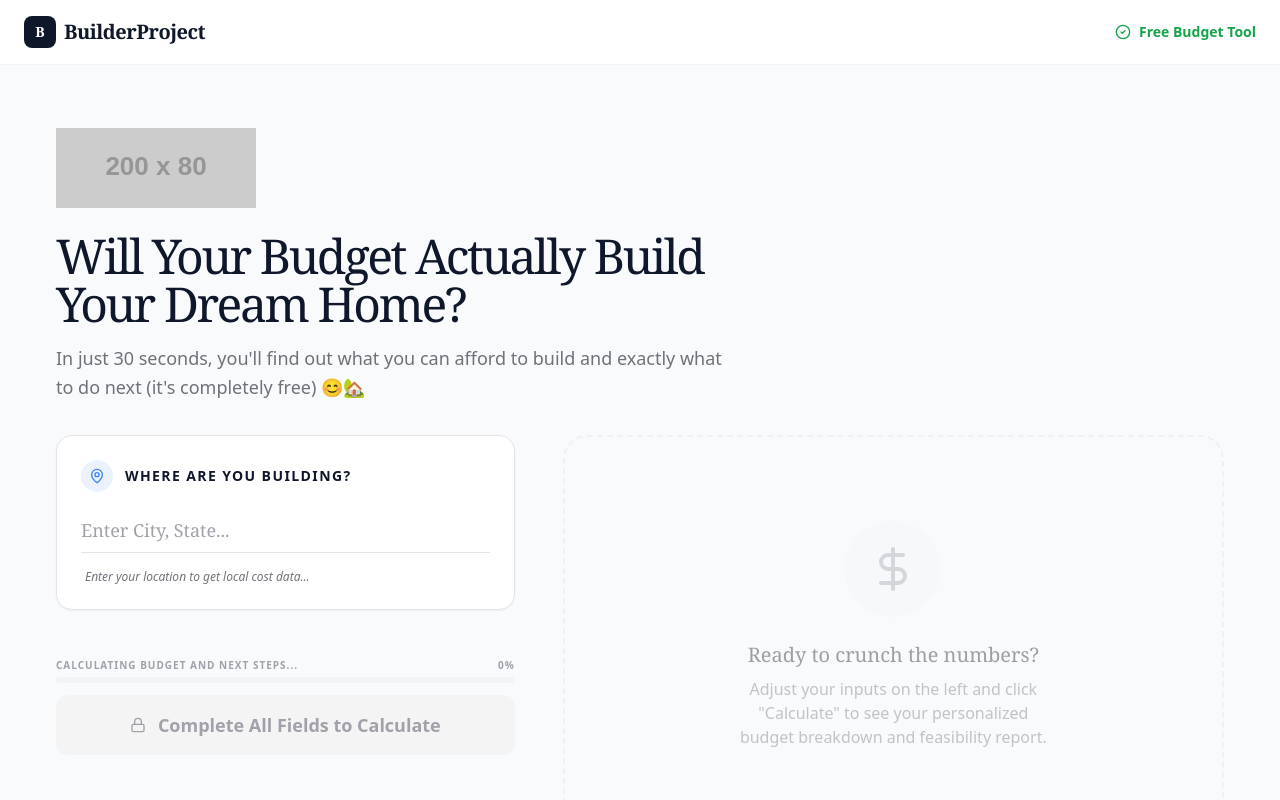
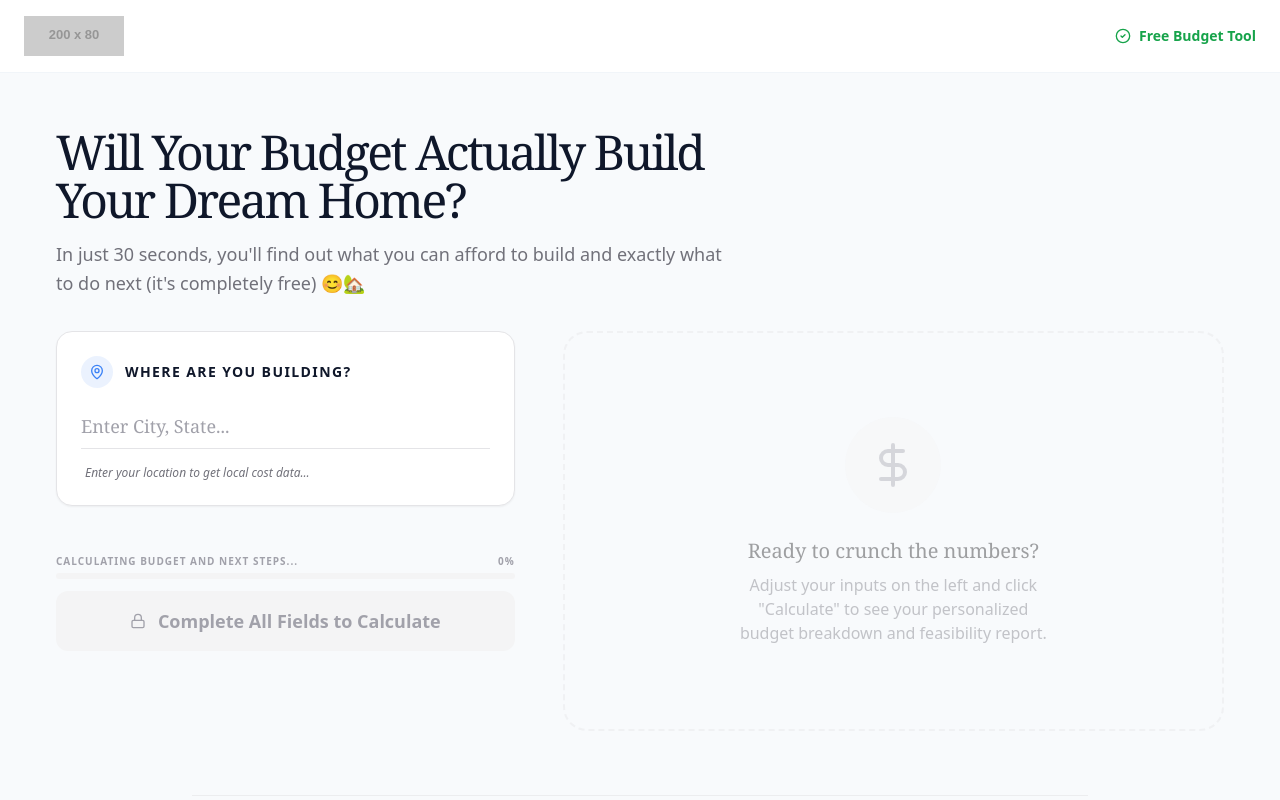
Before and after one commit to christianh0019/client-lp, a React (Vite) app: page / in a window 1280 px wide. Shown: the top 800 px of the page. Built offline with nearby package versions, Linux system fonts and the light colour scheme.

Commit message:
refactor: relocate dynamic client logo to global header

```diff
--- a/src/App.tsx
+++ b/src/App.tsx
@@ -1,8 +1,15 @@
-import { Routes, Route } from 'react-router-dom';
+import { Routes, Route, useLocation } from 'react-router-dom';
 import { BudgetCalculator } from './components/BudgetCalculator';
+import { getClientConfig } from './config/clients';
 import { CheckCircle2 } from 'lucide-react';
 
 function App() {
+  const { pathname } = useLocation();
+  // Extract slug from path: /slug/... -> slug
+  // Default to '' if root
+  const slug = pathname.split('/')[1];
+  const client = getClientConfig(slug);
+
   return (
     <div className="min-h-screen bg-slate-50 flex flex-col font-sans text-slate-900 selection:bg-purple-200 selection:text-purple-900">
 
@@ -10,9 +17,19 @@ function App() {
       <div className="w-full bg-white border-b border-slate-100 py-4 px-6 fixed top-0 z-50">
         <div className="container mx-auto flex justify-between items-center text-sm font-bold text-slate-900">
           <div className="flex items-center gap-2">
-            {/* Logo placeholder */}
-            <div className="w-8 h-8 bg-slate-900 rounded-lg flex items-center justify-center text-white font-serif">B</div>
-            <span className="text-xl font-serif tracking-tight">BuilderProject</span>
+            {/* Dynamic Logo */}
+            {client.logo ? (
+              <img
+                src={client.logo}
+                alt={client.name}
+                className="h-8 md:h-10 w-auto object-contain"
+              />
+            ) : (
+              <>
+                <div className="w-8 h-8 bg-slate-900 rounded-lg flex items-center justify-center text-white font-serif">B</div>
+                <span className="text-xl font-serif tracking-tight">BuilderProject</span>
+              </>
+            )}
           </div>
           <span className="text-green-600 flex items-center gap-2">
             <CheckCircle2 size={16} />
--- a/src/components/BudgetCalculator.tsx
+++ b/src/components/BudgetCalculator.tsx
@@ -319,15 +319,7 @@ export const BudgetCalculator: React.FC = () => {
             {/* Header */}
             <div className="flex flex-col md:flex-row md:items-end justify-between mb-8 gap-6 animate-fadeIn">
                 <div className="space-y-4 max-w-2xl">
-                    {client.logo && (
-                        <div className="mb-6">
-                            <img
-                                src={client.logo}
-                                alt={`${client.name} Logo`}
-                                className="h-16 md:h-20 object-contain object-left"
-                            />
-                        </div>
-                    )}
+
                     <h2 className="text-4xl md:text-5xl font-serif tracking-tighter text-slate-900 leading-tight">
                         Will Your Budget Actually Build Your Dream Home?
                     </h2>
```
